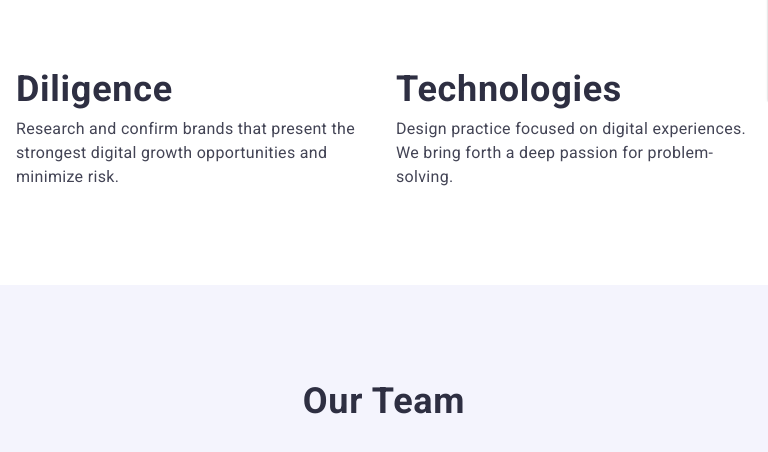
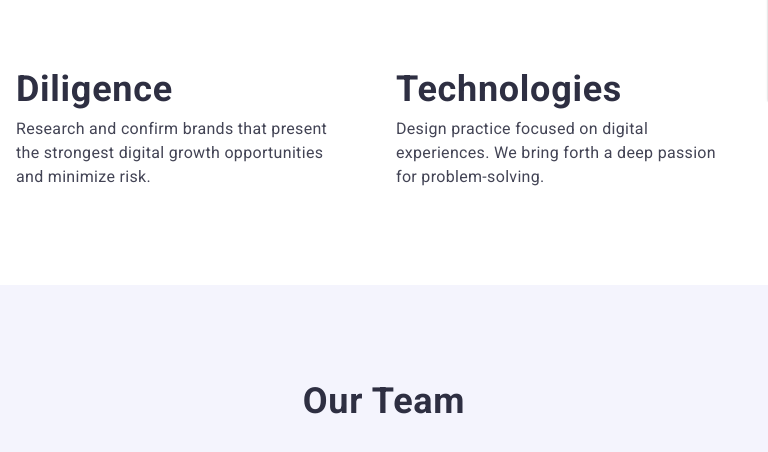
Before and after one commit to porujiyan/goit-markup-hw-07, a plain HTML site: page index.html in a window 768 px wide. Shown: the part 700-1152 px from the top of the page. Drawn offline with Linux system fonts and the light colour scheme.

Commit message:
alignments

```diff
--- a/css/style.css
+++ b/css/style.css
@@ -1235,19 +1235,20 @@ textarea {
 
   .advantage-section {
     display: flex;
-    flex-wrap: wrap;
     align-items: center;
-    justify-content: space-between;
-    padding: 96px 16px;
+    justify-content: center;
+    padding: 0;
   }
 
   .advantage-list {
     display: flex;
     flex-wrap: wrap;
-    justify-content: center;
+    justify-content: flex-start;
     align-items: center;
     column-gap: 24px;
     row-gap: 72px;
+    margin-top: 96px;
+    margin-bottom: 96px;
   }
 
   .advantage-item {
@@ -1258,6 +1259,7 @@ textarea {
     gap: 8px;
     text-align: left;
     width: 356px;
+    padding: 0 16px;
   }
 
   .advantage-background {
```
